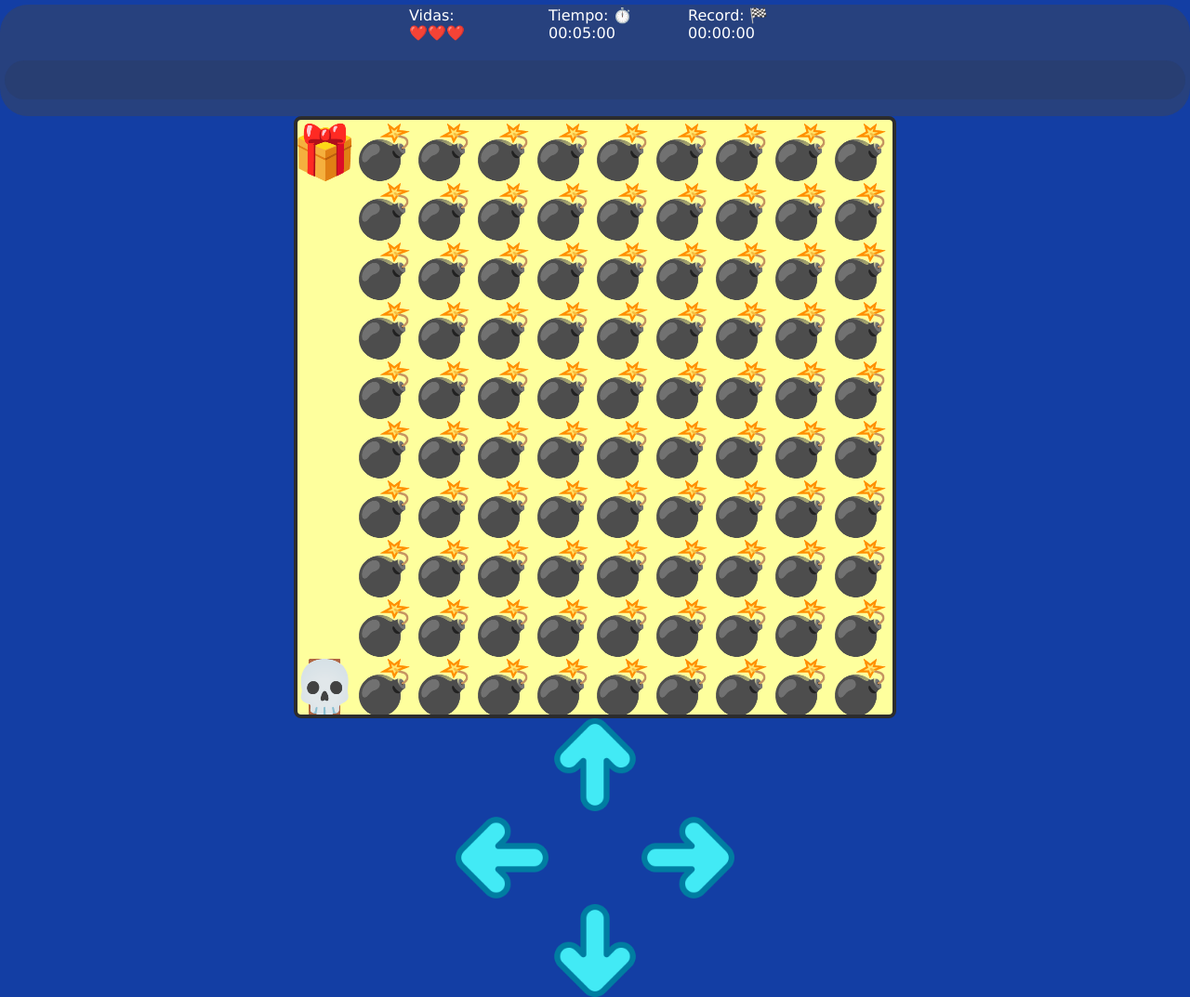
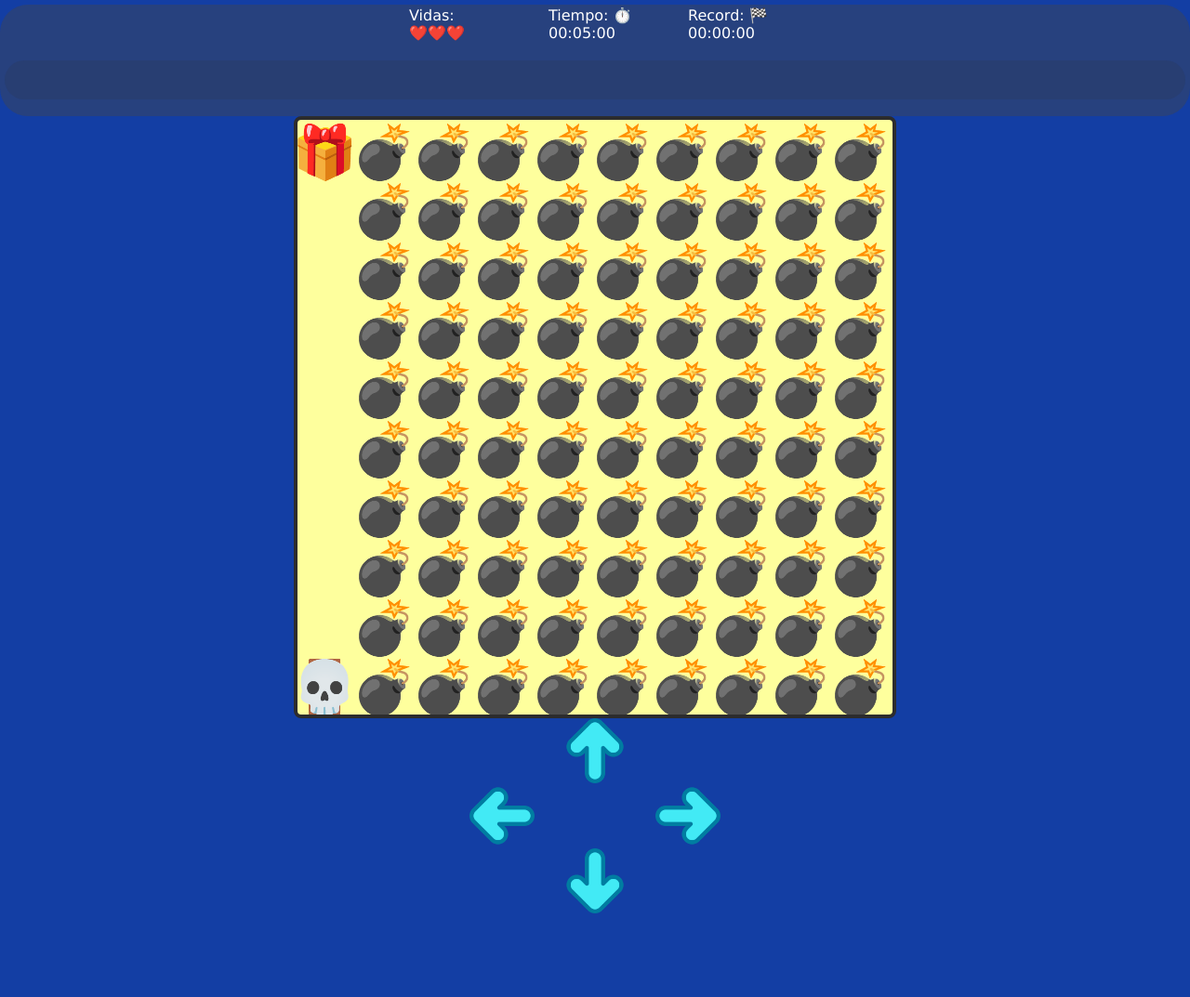
Before and after one commit to MontielDev/Carrera-Espacial_VideoGame_Javascript, a plain HTML site: page index.html in a window 1280 px wide. Shown: the whole page at 93% size. After the commit the page ends 983 px from the top, so only its background shows below. Drawn offline with Linux system fonts and the light colour scheme.

Commit message:
terminado1

```diff
--- a/CSS/styles.css
+++ b/CSS/styles.css
@@ -46,7 +46,7 @@ canvas {
 #up {
     transform: rotate(180deg);
     width: 100vw;
-    height: 100px;
+    height: 70px;
     object-fit: contain;
 }
 
@@ -57,7 +57,7 @@ canvas {
 #left {
     transform: rotate(90deg);
     width: 100px;
-    height: 100px;
+    height: 70px;
     object-fit: contain;
 }
 
@@ -68,7 +68,7 @@ canvas {
 #right {
     transform: rotate(270deg);
     width: 100px;
-    height: 100px;
+    height: 70px;
     object-fit: contain;
 }
 
@@ -78,7 +78,7 @@ canvas {
 
 #down {
     width: 100vw;
-    height: 100px;
+    height: 70px;
     object-fit: contain;
 }
 
```
